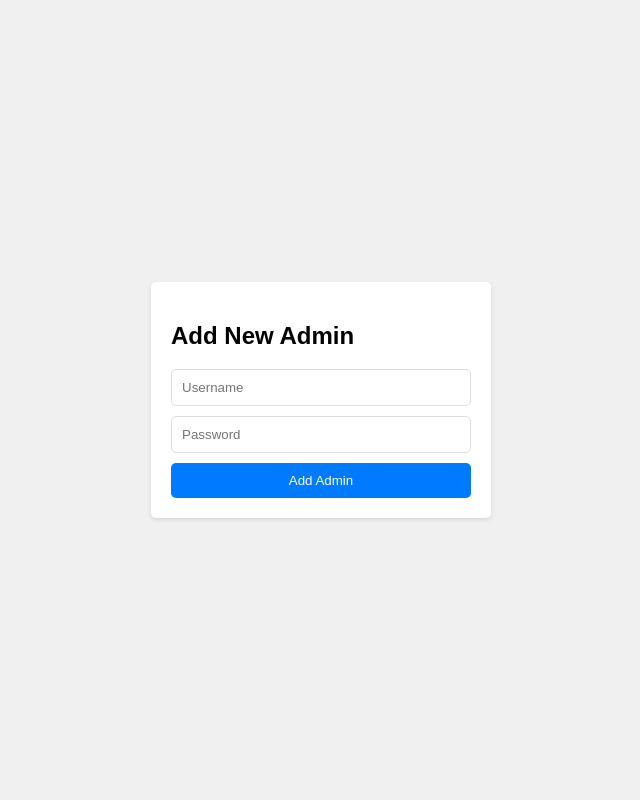
After one commit to naman5harma/sports_slot_booking, a Flask app: page /add_admin in a window 1280 px wide. The commit adds this page. Shown: the whole page, without its empty margins (319-959 px from the left). Run offline with Flask 3, Linux system fonts and the light colour scheme; some libraries are stand-ins or nearby versions.

Commit message:
Added Admin functionality

```diff
--- a/app.py
+++ b/app.py
@@ -78,12 +78,98 @@ def book_slot():
 
     return "Invalid Request", 400
 
+@app.route('/add_admin', methods=['GET','POST'])
+def add_admin():
+    if request.method == 'POST':
+        username = request.form.get('adminUsername')
+        password = request.form.get('adminPassword')
+        cursor = mysql.connection.cursor()
+        try:
+            # Call the stored procedure
+            cursor.callproc('AddAdmin', [username, password])
+            mysql.connection.commit()
+            message = 'Admin added successfully.'
+        except Exception as e:
+            mysql.connection.rollback()
+            message = f'Failed to add admin: {e}'
+        finally:
+            cursor.close()
+        return render_template('admin_feedback.html', message=message)
+    return render_template('add_admin.html')
+
+@app.route('/admin_login', methods=['GET'])
+def admin_login_form():
+    return render_template('admin_login.html')
+
+@app.route('/admin_login', methods=['POST'])
+def admin_login():
+    username = request.form.get('adminUsername')
+    password = request.form.get('adminPassword')
+    cursor = mysql.connection.cursor()
+    cursor.execute("SELECT * FROM admins WHERE admin_username = %s AND admin_password = %s", (username, password))
+    admin = cursor.fetchone()
+    cursor.close()
+
+    if admin:
+        return redirect(url_for('admin_dashboard'))
+    else:
+        return "Invalid credentials", 401
+
+@app.route('/admin_dashboard')
+def admin_dashboard():
+    return render_template('admin_dashboard.html')
+
+@app.route('/view_data')
+def view_data():
+    cursor = mysql.connection.cursor()
+
+    cursor.callproc('GetFormattedBookings')
+    formatted_bookings = cursor.fetchall()
+    cursor.nextset()
+
+    cursor.callproc('GetFormattedSlots')
+    formatted_slots = cursor.fetchall()
+    cursor.nextset()
+
+    # Fetch users
+    cursor.callproc('GetUsers')
+    users = cursor.fetchall()
+    cursor.close()
+    # print(users)
+
+    return render_template('view_data.html', bookings=formatted_bookings, slots=formatted_slots, users=users)
+
+@app.route('/add_slot_page')
+def add_slot_page():
+    cursor = mysql.connection.cursor()
+    cursor.execute("SELECT id, name FROM sports")
+    sports = cursor.fetchall()
+    cursor.close()
+
+    return render_template('add_slot.html', sports=sports)
+
+@app.route('/add_slot', methods=['POST'])
+def add_slot():
+    sport_id = request.form.get('sport_id')
+    slot_type = request.form.get('slot_type')
+    start_time = request.form.get('start_time')
+    end_time = request.form.get('end_time')
+    capacity = request.form.get('capacity')
+
+    cursor = mysql.connection.cursor()
+    cursor.execute("INSERT INTO slots (sport_id, slot_type, start_time, end_time, capacity) VALUES (%s, %s, %s, %s, %s)",
+                   (sport_id, slot_type, start_time, end_time, capacity))
+    mysql.connection.commit()
+    cursor.close()
+
+    return redirect(url_for('admin_dashboard'))  # Redirect back to the dashboard or a confirmation page
+
 
 @app.route('/register', methods=['GET', 'POST'])
 def register():
     if request.method == 'POST':
         username = request.form['username']
-        password = request.form['password']  # Hash in production
+        password = request.form['password']
         email = request.form['email']
         phone_number = request.form['phone_number']
         roll_number = request.form['roll_number']
--- /dev/null
+++ b/templates/add_admin.html
@@ -0,0 +1,57 @@
+<!DOCTYPE html>
+<html lang="en">
+<head>
+    <meta charset="UTF-8">
+    <title>Add New Admin</title>
+    <style>
+        body {
+            font-family: Arial, sans-serif;
+            margin: 0;
+            padding: 0;
+            display: flex;
+            justify-content: center;
+            align-items: center;
+            height: 100vh;
+            background-color: #f0f0f0;
+        }
+        .container {
+            width: 300px;
+            padding: 20px;
+            background-color: white;
+            border-radius: 5px;
+            box-shadow: 0 2px 4px rgba(0, 0, 0, 0.1);
+        }
+        form {
+            display: flex;
+            flex-direction: column;
+        }
+        input {
+            padding: 10px;
+            margin-bottom: 10px;
+            border-radius: 5px;
+            border: 1px solid #ddd;
+        }
+        button {
+            padding: 10px;
+            background-color: #007bff;
+            color: white;
+            border: none;
+            border-radius: 5px;
+            cursor: pointer;
+        }
+        button:hover {
+            background-color: #0056b3;
+        }
+    </style>
+</head>
+<body>
+    <div class="container">
+        <h2>Add New Admin</h2>
+        <form action="/add_admin" method="post">
+            <input type="text" name="adminUsername" placeholder="Username" required />
+            <input type="password" name="adminPassword" placeholder="Password" required />
+            <button type="submit">Add Admin</button>
+        </form>
+    </div>
+</body>
+</html>
--- a/templates/login.html
+++ b/templates/login.html
@@ -57,6 +57,7 @@
 
       <p>
         Don't have an account? <a href="user_registration.html">Register</a>
+        <a href="/admin_login"><button>Login as Admin</button></a>
       </p>
     </div>
   </body>
```
Also changed, not shown: templates/add_slot.html (added, +36 -0 lines), templates/admin_dashboard.html (added, +22 -0 lines), templates/admin_feedback.html (added, +11 -0 lines), templates/admin_login.html (added, +16 -0 lines), templates/view_data.html (added, +38 -0 lines).
